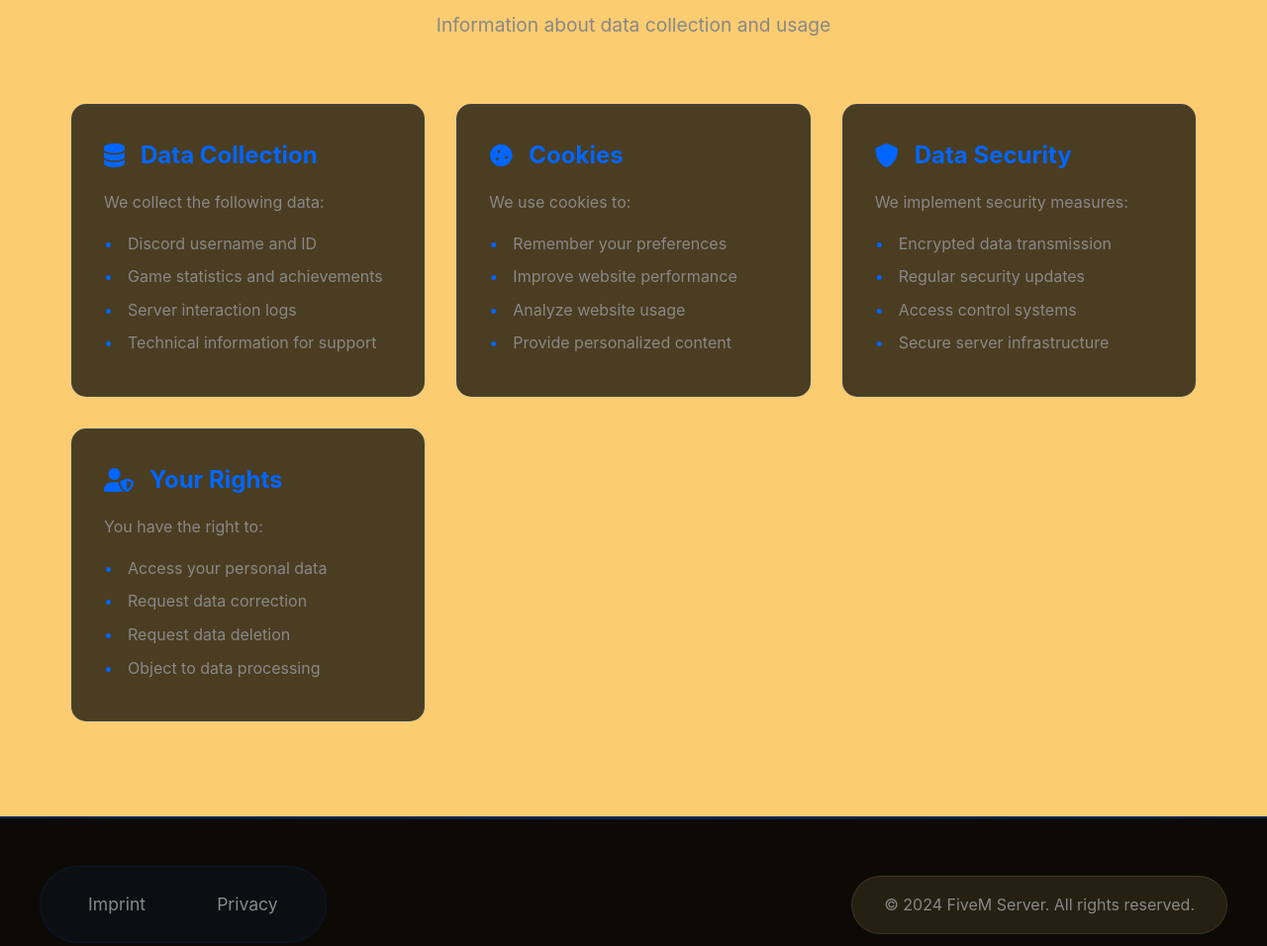
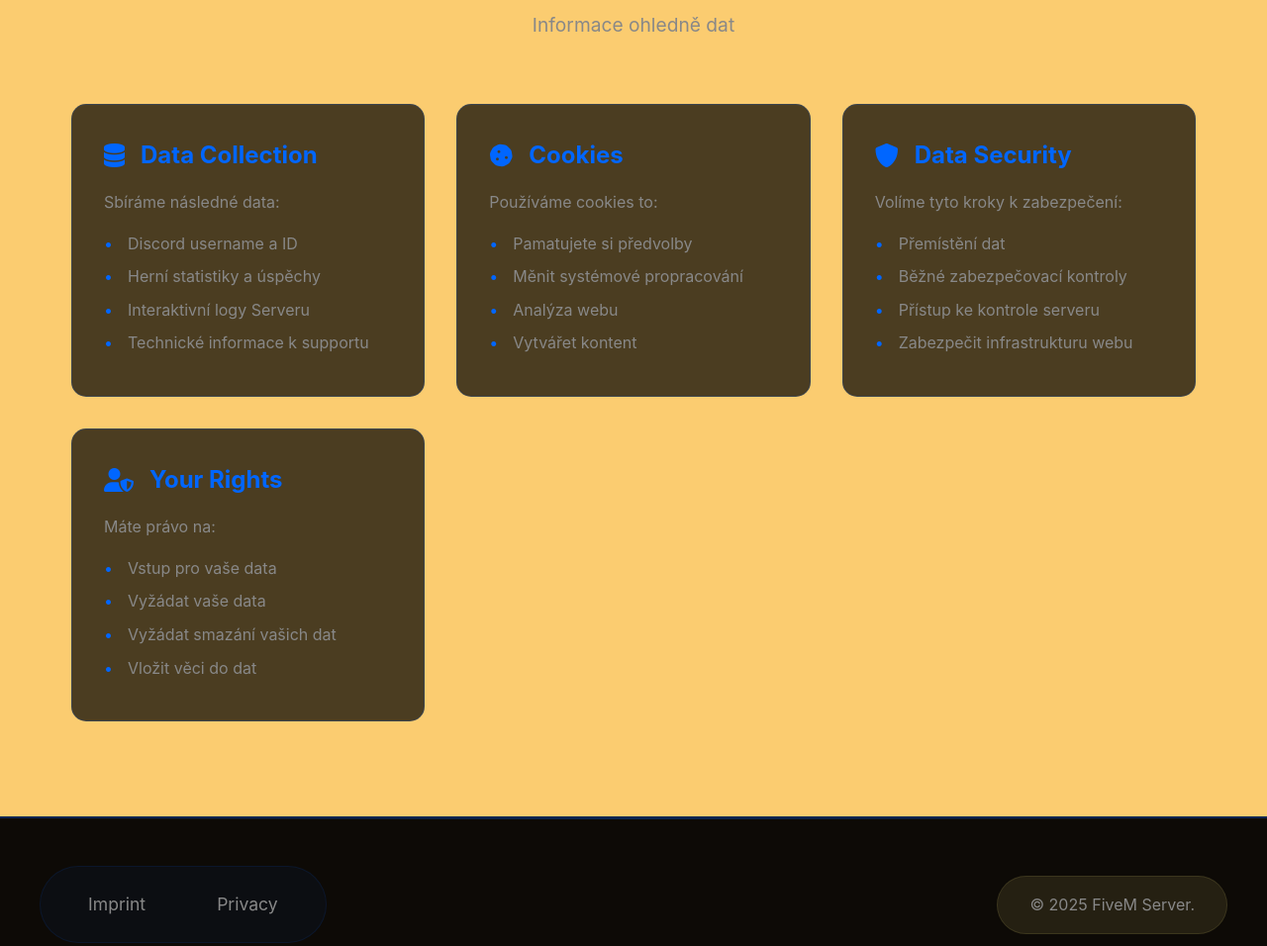
Before and after one commit to royalrpcz/Royal-RP-web, a plain HTML site: page privacy.html in a window 1280 px wide. Shown: the part 235-1191 px from the top of the page at 99% size. Drawn offline with Linux system fonts and the light colour scheme.

Commit message:
Update privacy.html

```diff
--- a/privacy.html
+++ b/privacy.html
@@ -3,7 +3,7 @@
 <head>
     <meta charset="UTF-8">
     <meta name="viewport" content="width=device-width, initial-scale=1.0">
-    <title>Privacy - FiveM Server</title>
+    <title>Privacy - Royal RP</title>
     <link rel="stylesheet" href="css/styles.css">
     <link rel="stylesheet" href="https://cdnjs.cloudflare.com/ajax/libs/font-awesome/6.0.0/css/all.min.css">
     <style>
@@ -91,9 +91,9 @@
             <span>FiveM Server</span>
         </div>
         <div class="nav-links">
-            <a href="index.html">Home</a>
-            <a href="rules.html">Rules</a>
-            <a href="team.html">Team</a>
+            <a href="index.html">Úvod</a>
+            <a href="rules.html">Pravidla</a>
+            <a href="team.html">Tým</a>
             <a href="discord.html">Discord</a>
         </div>
     </nav>
@@ -101,19 +101,19 @@
     <div class="privacy-container">
         <div class="privacy-header">
             <h2>Privacy Policy</h2>
-            <p>Information about data collection and usage</p>
+            <p>Informace ohledně dat</p>
         </div>
 
         <div class="privacy-grid">
             <div class="privacy-card">
                 <h3 class="privacy-title"><i class="fas fa-database"></i> Data Collection</h3>
                 <div class="privacy-text">
-                    <p>We collect the following data:</p>
+                    <p>Sbíráme následné data:</p>
                     <ul>
-                        <li>Discord username and ID</li>
-                        <li>Game statistics and achievements</li>
-                        <li>Server interaction logs</li>
-                        <li>Technical information for support</li>
+                        <li>Discord username a ID</li>
+                        <li>Herní statistiky a úspěchy</li>
+                        <li>Interaktivní logy Serveru</li>
+                        <li>Technické informace k supportu</li>
                     </ul>
                 </div>
             </div>
@@ -121,12 +121,12 @@
             <div class="privacy-card">
                 <h3 class="privacy-title"><i class="fas fa-cookie"></i> Cookies</h3>
                 <div class="privacy-text">
-                    <p>We use cookies to:</p>
+                    <p>Používáme cookies to:</p>
                     <ul>
-                        <li>Remember your preferences</li>
-                        <li>Improve website performance</li>
-                        <li>Analyze website usage</li>
-                        <li>Provide personalized content</li>
+                        <li>Pamatujete si předvolby</li>
+                        <li>Měnit systémové propracování</li>
+                        <li>Analýza webu</li>
+                        <li>Vytvářet kontent</li>
                     </ul>
                 </div>
             </div>
@@ -134,12 +134,12 @@
             <div class="privacy-card">
                 <h3 class="privacy-title"><i class="fas fa-shield-alt"></i> Data Security</h3>
                 <div class="privacy-text">
-                    <p>We implement security measures:</p>
+                    <p>Volíme tyto kroky k zabezpečení:</p>
                     <ul>
-                        <li>Encrypted data transmission</li>
-                        <li>Regular security updates</li>
-                        <li>Access control systems</li>
-                        <li>Secure server infrastructure</li>
+                        <li>Přemístění dat</li>
+                        <li>Běžné zabezpečovací kontroly</li>
+                        <li>Přístup ke kontrole serveru</li>
+                        <li>Zabezpečit infrastrukturu webu</li>
                     </ul>
                 </div>
             </div>
@@ -147,12 +147,12 @@
             <div class="privacy-card">
                 <h3 class="privacy-title"><i class="fas fa-user-shield"></i> Your Rights</h3>
                 <div class="privacy-text">
-                    <p>You have the right to:</p>
+                    <p>Máte právo na:</p>
                     <ul>
-                        <li>Access your personal data</li>
-                        <li>Request data correction</li>
-                        <li>Request data deletion</li>
-                        <li>Object to data processing</li>
+                        <li>Vstup pro vaše data</li>
+                        <li>Vyžádat vaše data</li>
+                        <li>Vyžádat smazání vašich dat</li>
+                        <li>Vložit věci do dat</li>
                     </ul>
                 </div>
             </div>
@@ -166,7 +166,7 @@
                 <a href="privacy.html" target="_blank">Privacy</a>
             </div>
             <div class="footer-copyright">
-                &copy; 2024 FiveM Server. All rights reserved.
+                &copy; 2025 FiveM Server.
             </div>
         </div>
     </footer>
```
